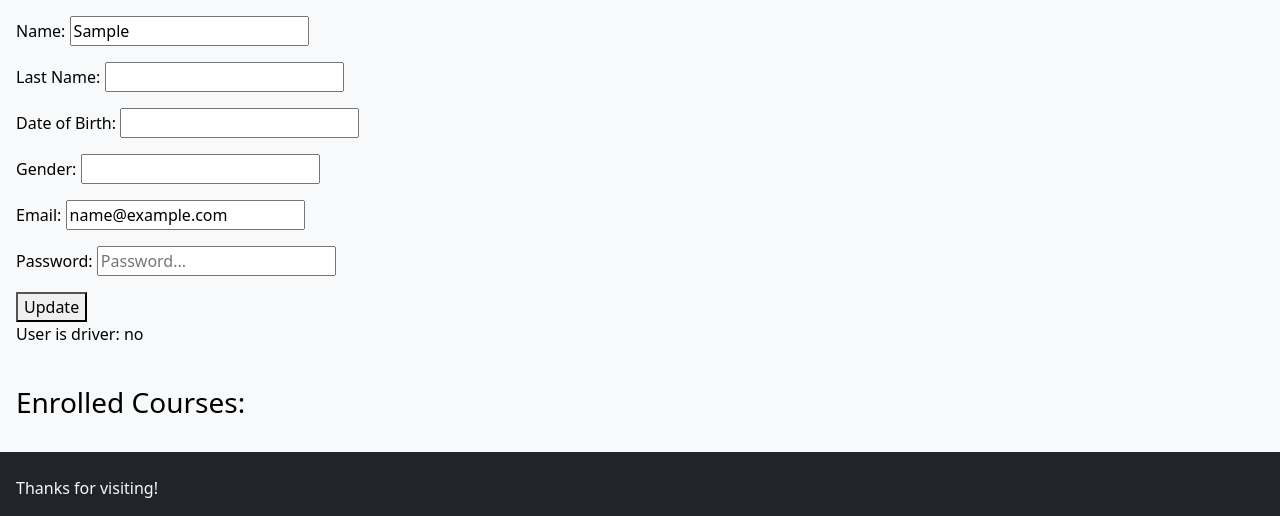
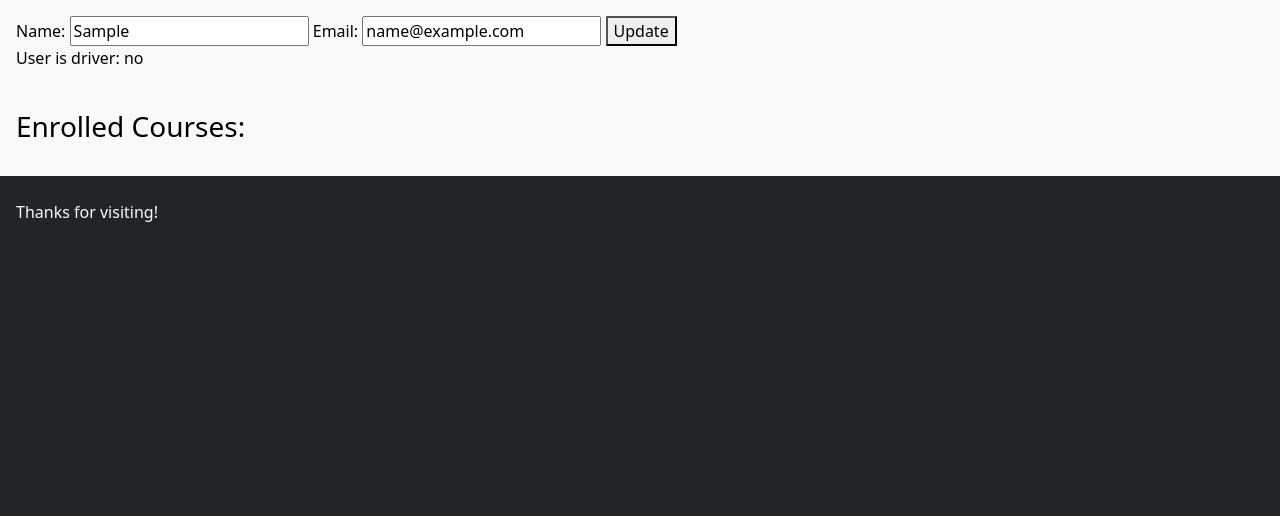
Before and after one commit to samuelparkin1/Ride_Share_App, a Flask app: page /drivers/account/ in a window 1280 px wide. Shown: the part 144-660 px from the top of the page. Run offline with Flask 2, Linux system fonts and the light colour scheme; the visitor is signed in with stand-in values (Sample User, id 1); data comes from the database, SQL or seed files in the repository; data that the repository does not hold is empty; parts of the project's set-up code (start-up, migrations or seed data) failed here and were passed over.

```diff
--- a/Ride_share_app/controllers/driver_controller.py
+++ b/Ride_share_app/controllers/driver_controller.py
@@ -29,7 +29,7 @@ def get_driver():
 def driver_sign_up():
     """Displays the signup form/creates a new driver when the form is submitted"""
 
-    data = {"page_tite": "Sign Up"}
+    data = {"page_title": "Sign Up"}
 
     if request.method == "GET":
         return render_template("driver_signup.html", page_data=data)
--- a/Ride_share_app/controllers/rider_controller.py
+++ b/Ride_share_app/controllers/rider_controller.py
@@ -29,7 +29,7 @@ def get_rider():
 def rider_sign_up():
     """Displays the signup form/creates a new rider when the form is submitted"""
 
-    data = {"page_tite": "Sign Up"}
+    data = {"page_title": "Sign Up"}
 
     if request.method == "GET":
         return render_template("rider_signup.html", page_data=data)
--- a/Ride_share_app/schemas/driver_schema.py
+++ b/Ride_share_app/schemas/driver_schema.py
@@ -13,7 +13,7 @@ class DriverSchema(ma.SQLAlchemyAutoSchema):
     id = auto_field(dump_only=True)
     name = auto_field(required=True, validate=validate.Length(1))
     email = auto_field(required=True, validate=validate.Email())
-    is_driver = auto_field(required=False, default=True)
+    is_driver = auto_field(required=False, default=False)
     password = fields.Method(
         required=True,
         load_only=True,
--- a/Ride_share_app/templates/driver_details.html
+++ b/Ride_share_app/templates/driver_details.html
@@ -3,34 +3,12 @@
 
 <div>
     <form action="/drivers/account/" method="POST">
-        <p>
+
         <label for="name">Name:</label>
         <input type="text" name="name" value = {{ current_user.name }}>
-        </p>
-        <p>
-        <label for="last_name">Last Name:</label>
-        <input type="text" name="last_name" value = {{ current_user.last_name }}>
-        </p>
-        <p>
-        <label for="DOB">Date of Birth:</label>
-        <input type="text" name="DOB" value = {{ current_user.DOB }}>
-        </p>
-        <p>
-        <label for="gender">Gender:</label>
-        <input type="text" name="gender" value = {{ current_user.gender }}>
-        </p>
-        <p>
+
         <label for="email">Email:</label>
         <input type="text" name="email" value = {{ current_user.email }}>
-        </p>
-        <p>
-        <label for="password">Password:</label>
-        <input type="password" name="password" placeholder="Password...">
-        </p>
-
-
-
-
 
         <button>Update</button>
     </form>
--- a/Ride_share_app/templates/driver_signup.html
+++ b/Ride_share_app/templates/driver_signup.html
@@ -5,9 +5,6 @@
         <h2>Enter Details:</h2>
         <form action="/drivers/signup/" method="POST">
             <input type="text" name="name" placeholder="Name...">
-            <input type="text" name="last_name" placeholder="Name...">
-            <input type="text" name="DOB" placeholder="Date Of Birth">
-            <input type="text" name="gender" placeholder="gender">
             <input type="text" name="email" placeholder="Email...">
             <input type="password" name="password" placeholder="Password...">
             <button>Sign Up</button>
```
Also changed, not shown: Ride_share_app/models/driver.py (+1 -6 lines).
